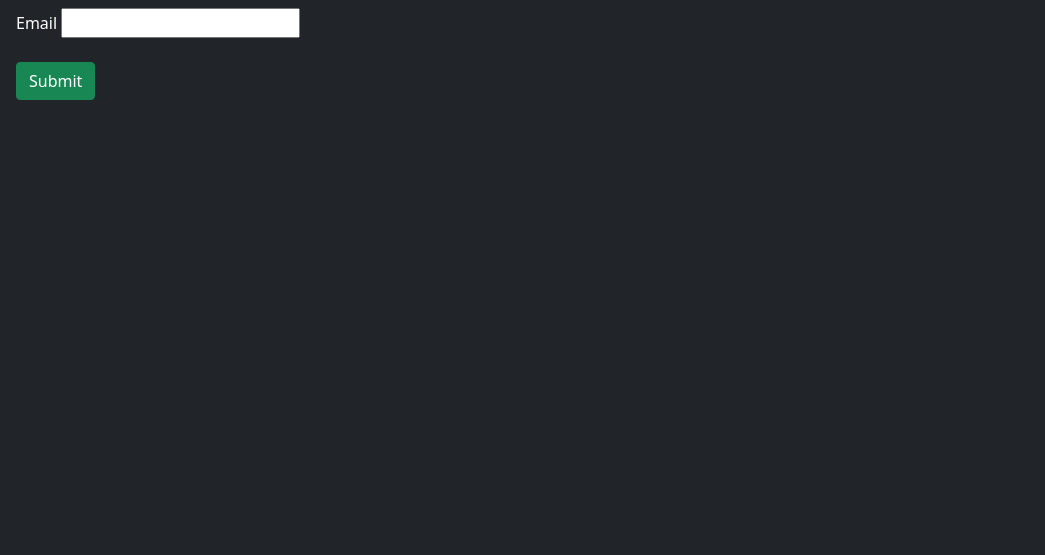
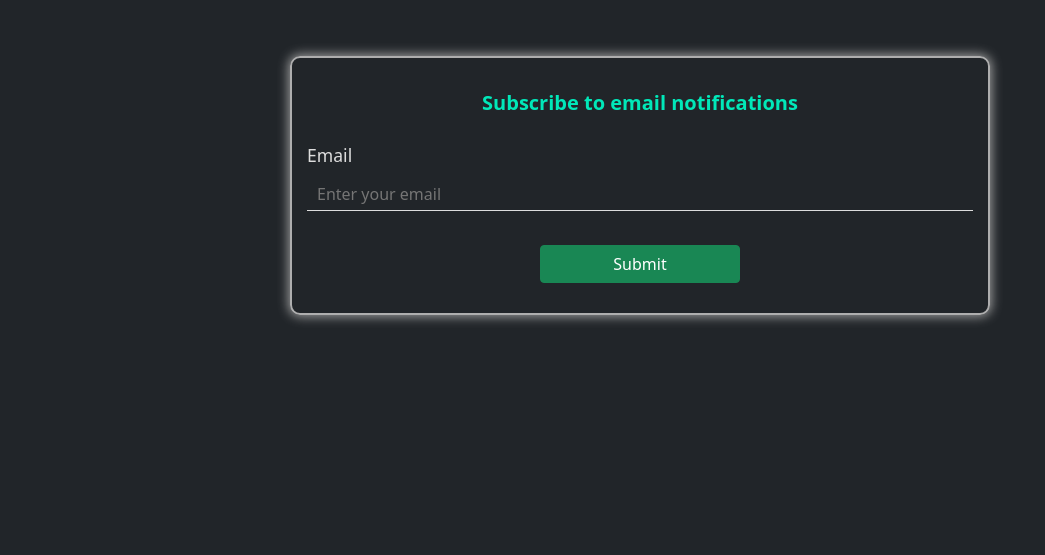
Before and after one commit to Sahayata-Portal/sahayata-portal, a Django app: page /subscribe in a window 1280 px wide. Shown: the part 86-641 px from the top of the page, without its empty margins (0-1045 px from the left). Run offline with Django 4.2, Linux system fonts and the light colour scheme; parts of the project's set-up code (start-up, migrations or seed data) failed here and were passed over.

Commit message:
UUID, Unsub, Email UI, Form UI

```diff
--- a/main/admin.py
+++ b/main/admin.py
@@ -7,7 +7,7 @@ class SchemeAdmin(admin.ModelAdmin):
 
 
 class MailAdmin(admin.ModelAdmin):
-  list_display = ['Name', 'Email', 'Scholarship','Social','Employment']
+  list_display = ['UUID','Name', 'Email', 'Scholarship','Social','Employment']
 
 admin.site.register(Scheme,SchemeAdmin)
 admin.site.register(MailForm,MailAdmin)
--- a/main/forms.py
+++ b/main/forms.py
@@ -8,9 +8,10 @@ class EmailForm(forms.ModelForm):
     class Meta:
         model = MailForm
         fields = ["Email"]
+        widgets = {'Email': forms.TextInput(attrs={'placeholder': 'Enter your email'})}
 
 class OTPForm(forms.Form):
-    OTP = forms.CharField(max_length=6)
+    OTP = forms.CharField(max_length=6, widget=forms.TextInput(attrs={'placeholder': 'Enter the OTP'}))
     email = forms.CharField(max_length=200, widget=forms.HiddenInput())
 
 class SubsForm(forms.ModelForm):
@@ -19,4 +20,5 @@ class SubsForm(forms.ModelForm):
         model = MailForm
         fields = ["Email","Name","Scholarship","Social","Employment","OTP"]
         widgets = {'Email': forms.TextInput(attrs={'readonly': True}),
-        'OTP': forms.widgets.HiddenInput()}
+        'OTP': forms.widgets.HiddenInput(),
+        'Name': forms.TextInput(attrs={'placeholder': 'Enter your name'})}
--- a/main/models.py
+++ b/main/models.py
@@ -1,4 +1,5 @@
 from django.db import models
+import uuid
 
 # Create your models here.
 class Scheme(models.Model):
@@ -8,6 +9,7 @@ class Scheme(models.Model):
 
 class MailForm(models.Model):
   # fields of the model
+  UUID = models.UUIDField(default = uuid.uuid4, editable = False)
   Name = models.CharField(max_length = 200, default="")
   Email = models.EmailField(max_length = 200)
   Active = models.BooleanField(default=False)
--- a/main/templates/main/subscribe.html
+++ b/main/templates/main/subscribe.html
@@ -6,19 +6,112 @@
 {% endblock %}
 
 {% block content %}
+<br>
 <div class="text-warning h5" style="text-align: center;">
     {{msg}}
 </div>
-<form action = "" method = "post" class="text-white ms-3">
+<br>
+<style>
+    .form-head{
+        text-align: center;
+        color: rgb(1, 232, 185);
+        font-size: 20px;
+        font-weight: 700;
+    }
+    .form{
+        padding: 30px 15px;
+        display: block;
+        width: 95%;
+        max-width: 700px;
+        margin: auto;
+        border: 2px solid rgb(174, 174, 174);
+        box-shadow: 0px 0px 12px 1px #aaa;
+        border-radius: 10px;
+    }
+    input{
+        background-color: transparent;
+        outline: none;
+        border:0;
+        border-bottom: 1px solid #ddd;
+        width: 100%;
+        box-sizing: border-box;
+        margin: 10px 0px;
+        padding: 4px 10px;
+        color: #ddd;
+    }
+    input:focus{
+        border-bottom: 1px solid white;
+    }
+    input[type=submit]{
+        width: 200px;
+        display: block;
+        margin: auto;
+    }
+    .label{
+        color: #ddd;
+        font-size: 1.1em;
+    }
+    input[type=checkbox]{
+        appearance: none;
+        background-color: #fff;
+        margin: 0;
+        font: inherit;
+        color: currentColor;
+        width: 20px;
+        height: 20px;
+        border-radius: 3px;
+        display: grid;
+        place-content: center;
+    }
+    input[type="checkbox"]::before {
+        content: "";
+        width: 0.65em;
+        height: 0.65em;
+        clip-path: polygon(14% 44%, 0 65%, 50% 100%, 100% 16%, 80% 0%, 43% 62%);
+        transform: scale(0);
+        transform-origin: bottom left;
+        transition: 120ms transform ease-in-out;
+        box-shadow: inset 1em 1em var(--form-control-color);
+        background-color: CanvasText;
+    }
+    input[type="checkbox"]:checked::before {
+        transform: scale(1);
+    }
+    .check {
+        font-family: system-ui, sans-serif;
+        line-height: 1.1;
+        display: grid;
+        grid-template-columns: 1em auto;
+        gap: 1em;
+    }
+</style>
+<div class="form">
+    <div class="form-head">
+        {{form_head}}
+    </div>
+    <br>
+    <form action = "" method = "post" class="text-white">
         {% csrf_token %}
         <input name="type" value="{{type}}" hidden="hidden">
         {% for i in form.hidden_fields %}
         {{i}}
         {% endfor %}
         {% for i in form.visible_fields %}
-    {{i.name}} {{i}}
-    <br><br>
+
+        {% if i.field.widget.input_type == 'checkbox' %}
+
+
+        <div class="check">
+            {{i}}<label for="id_{{i.name}}" class="label">{{i.name}}</label>
+        </div>
+        <br>
+        {% else %}
+        <font class="label">{{i.name}}</font><br>{{i}}<br><br>
+        <!-- <br><br> -->
+        {% endif %}
+
         {% endfor %}
         <input type="submit" class="btn btn-success" value="Submit">
     </form>
+</div>
 {% endblock %}
--- a/main/urls.py
+++ b/main/urls.py
@@ -27,6 +27,7 @@ urlpatterns = [
     path('social',views.social,name='social'),
     path('texttovoice',views.TextToVoice,name='texttovoice'),
     path('subscribe',views.subscribe,name='subscribe'),
+    path('unsubscribe/<str:uuid>',views.Unsubscribe,name='unsubscribe'),
     path('update/<str:schemetype>',views.Update, name='update'),
     path('Women',views.Women,name='Women'),
 ]
--- a/main/views.py
+++ b/main/views.py
@@ -14,6 +14,7 @@ from django.contrib import messages
 from django.http import HttpResponseRedirect
 from main.fetches import *
 import random
+from django.template.loader import render_to_string
 
 # Create your views here.
 def HomePage(request):
@@ -113,8 +114,9 @@ def subscribe(request):
       cur.OTP = str(random.randint(100000, 999999))
       cur.Tries = 0
       cur.save()
-      send_mail('OTP for Sahayata Portal verification','','Sahayata Portal <'+settings.EMAIL_HOST_USER+'>',[email],html_message='The One Time Password for account verification is <b>'+str(cur.OTP)+'</b>')
-      MSG = 'OTP sent to you registered email'
+      mail = render_to_string('main/otp.html', {'otp':str(cur.OTP)})
+      send_mail('OTP for Sahayata Portal verification','','Sahayata Portal <'+settings.EMAIL_HOST_USER+'>',[email],html_message=mail)
+      MSG = 'OTP sent to '+email
       form = OTPForm({'email':email})
       Type=2
 
@@ -155,7 +157,21 @@ def subscribe(request):
     else:
       MSG='Invalid form submission !'
 
-  return render(request, 'main/subscribe.html', {'form':form, 'msg':MSG, 'type':Type})
+  return render(request, 'main/subscribe.html', {'form':form, 'msg':MSG, 'type':Type, 'form_head':'Subscribe to email notifications'})
+
+def Unsubscribe(request, uuid):
+  obj = []
+  try:
+    obj = MailForm.objects.filter(UUID=uuid)
+  except:
+    pass
+  if len(obj)==0:
+    return render(request,"main/unsubscribe.html",{"msg":'You are already unsubscribed'})
+  if request.method == 'POST':
+    obj.delete()
+    return render(request,"main/unsubscribe.html",{"msg":'You are successfully unsubscribed'})
+
+  return render(request,"main/unsubscribe.html",{"ask":1})
 
 def Update(request, schemetype):
   if schemetype=="scholarship":
```
Also changed, not shown: main/fetches.py (+4 -4 lines), main/templates/main/otp.html (added, +54 -0 lines), main/templates/main/scheme_update.html (+45 -3 lines), main/templates/main/unsubscribe.html (added, +18 -0 lines), main/migrations/0008_mailform_uuid.py (added). Lines whose indentation alone changed are shown as unchanged.
